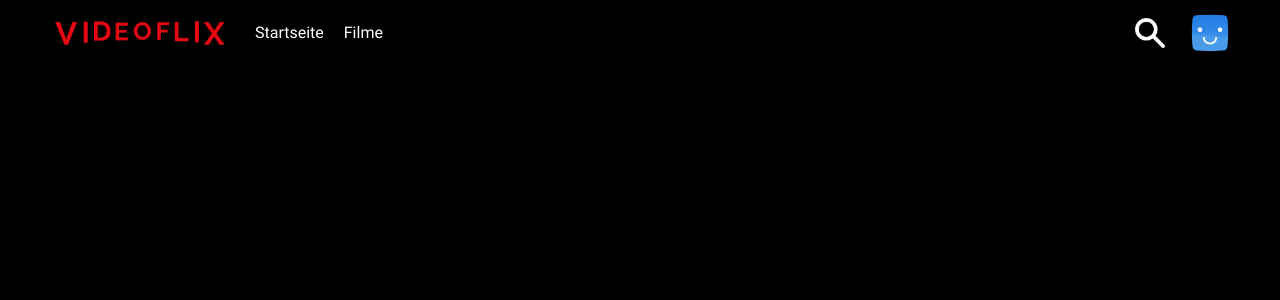
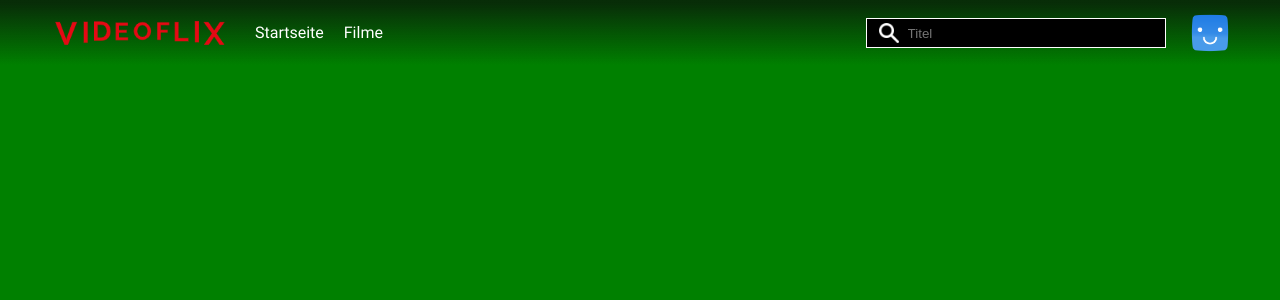
Before and after one commit to SarahZimmermann-Schmutzler/videoflix_frontend, an Angular app: page /videos in a window 1280 px wide. Both pictures are taken after a click on the picture 1150 px from the left and 32 px from the top of the page. Shown: the top 300 px of the page. Built offline with nearby package versions, Linux system fonts and the light colour scheme.

Commit message:
style header

```diff
--- a/src/app/videos/videos.component.html
+++ b/src/app/videos/videos.component.html
@@ -1,4 +1,4 @@
-<div class="vid-header-container">
+<div class="vid-header-container" [class.header-bg]="newColor">
     <div class="vid-header-content-left">
         <img src="./assets/img/login_logo.png">
         <div class="vid-header-nav">
@@ -8,13 +8,24 @@
     </div>
 
     <div class="vid-header-content-right">
-        <img class="vid-header-search" src="./assets/img/vid_search.png">
+        <img class="vid-header-search" src="./assets/img/vid_search.png" (click)="searchline=true">
         <div class="vid-header-logo-container">
             <img src="./assets/img/vid_logo.png" (mouseover)="showMenu=true" (mouseout)="hideLogoutMenu()">
         </div>
     </div>
 
-    <div class="vid-header-menu" *ngIf="showMenu" (mouseover)="showLogoutMenu()" (mouseout)="!showMenu">
-            <div>Logout</div>
+    <div class="vid-header-menu" *ngIf="showMenu || showAlsoMenu" (mouseover)="showAlsoMenu=true" (mouseout)="showAlsoMenu=false">
+        <div>Logout</div>
+    </div>
+
+    <div class="vid-header-search-container" *ngIf="searchline">
+        <div class="vid-header-search-img">
+           <img src="./assets/img/vid_search.png">
+        </div>
+        <div class="vid-header-search-input">
+            <input placeholder="Titel">
+        </div>
     </div>
 </div>
+
+<div style="height: 1000px; background-color: green;" (wheel)="newColor=true" (click)="searchline=false"></div>
--- a/src/app/videos/videos.component.scss
+++ b/src/app/videos/videos.component.scss
@@ -1,6 +1,6 @@
 .vid-header-container {
     box-sizing: border-box;
-    position: absolute;
+    position: fixed;
     top: 0;
     left: 0;
     right: 0;
@@ -11,13 +11,19 @@
     height: 65px;
     padding-left: 50px;
     padding-right: 50px;
-    background-color: black;
+    background: rgb(11,11,11);
+    background: linear-gradient(180deg, rgba(11,11,11,0.71) 5%, rgba(229,9,20,0) 100%);
+    transition: background-color 1s ease;
 
     @media(max-width: 949px) {
         height: 50px;
         padding-left: 30px;
         padding-right: 30px;
     }
+}
+
+.header-bg {
+    background-color: black !important;
 }
 
 .vid-header-content-left {
@@ -67,6 +73,53 @@
     cursor: pointer;
 }
 
+.vid-header-search-container {
+    position: absolute;
+    top: 18px;
+    right: 114px;
+    display: flex;
+    justify-content: space-between;
+    align-items: center;
+    width: 300px;
+    height: 30px;
+    background-color: black;
+    border: solid 1.5px white;
+    box-sizing: border-box;
+    z-index: 5;
+}
+
+.vid-header-search-img {
+    display: flex;
+    align-items: center;
+    justify-content: flex-start;
+    width: 10%;
+    margin-left: 12px;
+
+    img {
+        width: 20px;
+        height: 20px;
+    }
+}
+
+.vid-header-search-input {
+    display: flex;
+    align-items: center;
+    justify-content: flex-start;
+    width: 90%;
+    box-sizing: border-box;
+
+    input {
+        width: 100%;
+        background-color: black;
+        border: none;
+        outline: none;
+        padding: 0;
+        padding-inline: 0;
+        margin: 0;
+        color: white;
+    }
+}
+
 .vid-header-logo-container {
     display: flex;
     justify-content: center;
@@ -88,7 +141,7 @@
     position: absolute;
     top: 70px;
     right: 50px;
-    background-color: green;
+    background-color: black;
     height: 50px;
     width: 200px;
     color: white;
@@ -96,4 +149,9 @@
     display: flex;
     justify-content: center;
     align-items: center;
+    z-index: 5;
+
+    div {
+        cursor: pointer;
+    }
 }
--- a/src/app/videos/videos.component.ts
+++ b/src/app/videos/videos.component.ts
@@ -8,7 +8,9 @@ import { Router } from '@angular/router';
 })
 export class VideosComponent {
   showMenu = false;
-  stay = false;
+  showAlsoMenu = false;
+  newColor = false;
+  searchline = false;
 
   constructor() {}
 
@@ -16,25 +18,9 @@ export class VideosComponent {
 
   }
 
-
-
   hideLogoutMenu() {
-    if(this.showMenu == true) {
       setTimeout(() => {
       this.showMenu = false;
     }, 1000)
-
-    if(this.showMenu == true && this.stay == true) {
-      setTimeout(() => {
-      this.showMenu = true;
-    }, 1000)
   }
-
-}}
-
-  showLogoutMenu() {
-    this.showMenu = true;
-    this.stay = true;
-  }
-
 }
```
